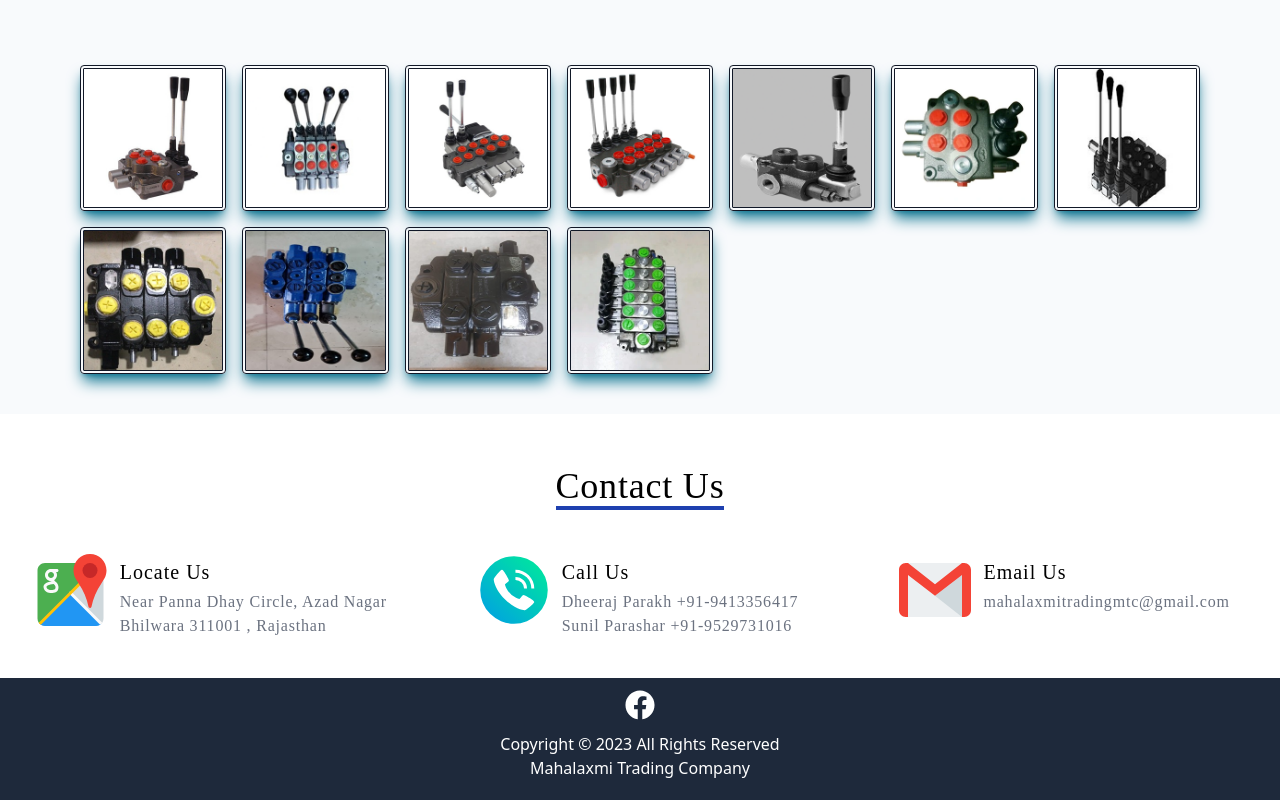
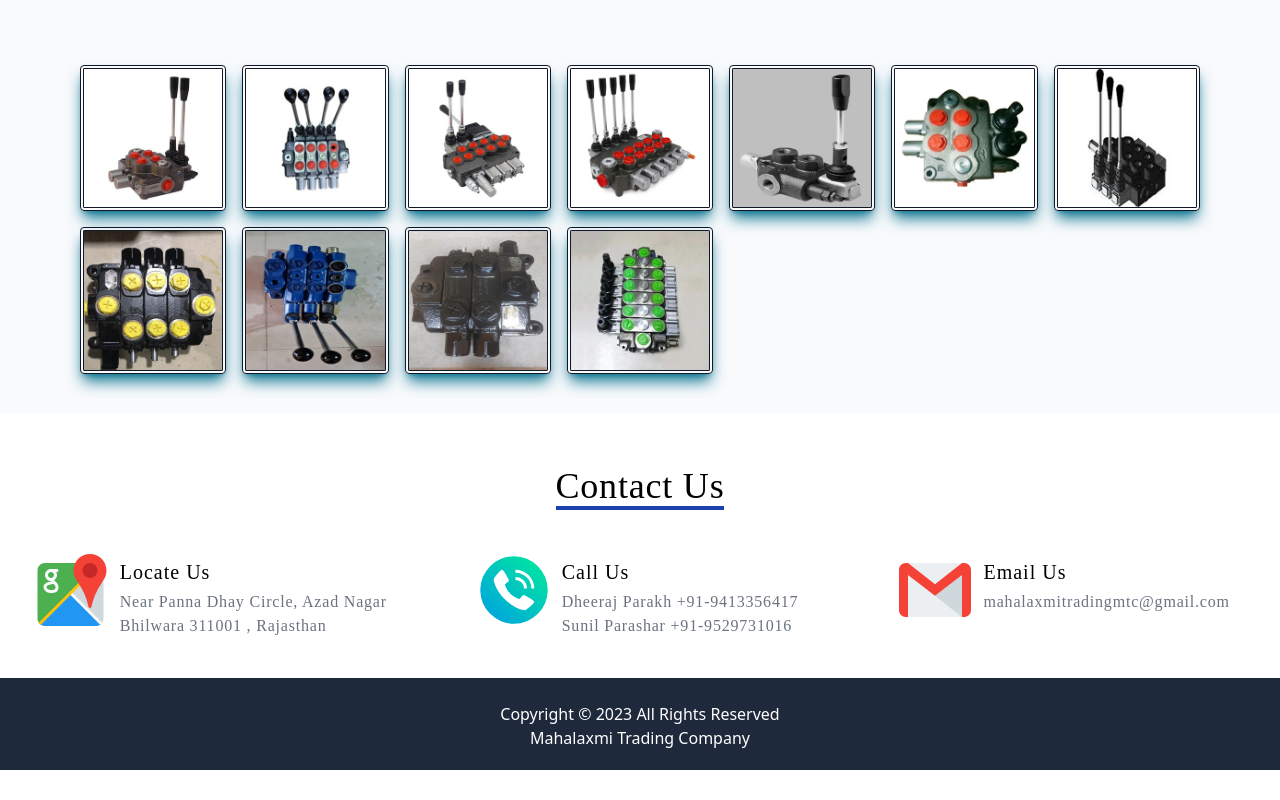
Before and after one commit to akshat-25/mtc, a React (Create React App) app: page / in a window 1280 px wide. Shown: the part 1531-2331 px from the top of the page. After the commit the page ends 2301 px from the top, so only its background shows below. Built offline with nearby package versions, Linux system fonts and the light colour scheme; a web font is replaced by a local one.

Commit message:
third commit

```diff
--- a/src/components/Footer.js
+++ b/src/components/Footer.js
@@ -1,5 +1,5 @@
 import React from "react";
-import { FaFacebook } from "react-icons/fa";
+
 function Footer() {
   const footerYear = new Date().getFullYear();
   return (
@@ -8,9 +8,7 @@ function Footer() {
         <a
           className=" hover:scale-125 text-3xl "
           href="https://www.facebook.com/Mahalaxmi-Trading-Company-Bhilwara-100906727945021/"
-        >
-          <FaFacebook />
-        </a>
+        ></a>
       </div>
       <div className="flex flex-col justify-center my-3 items-center">
         Copyright &copy; {footerYear} All Rights Reserved
```
